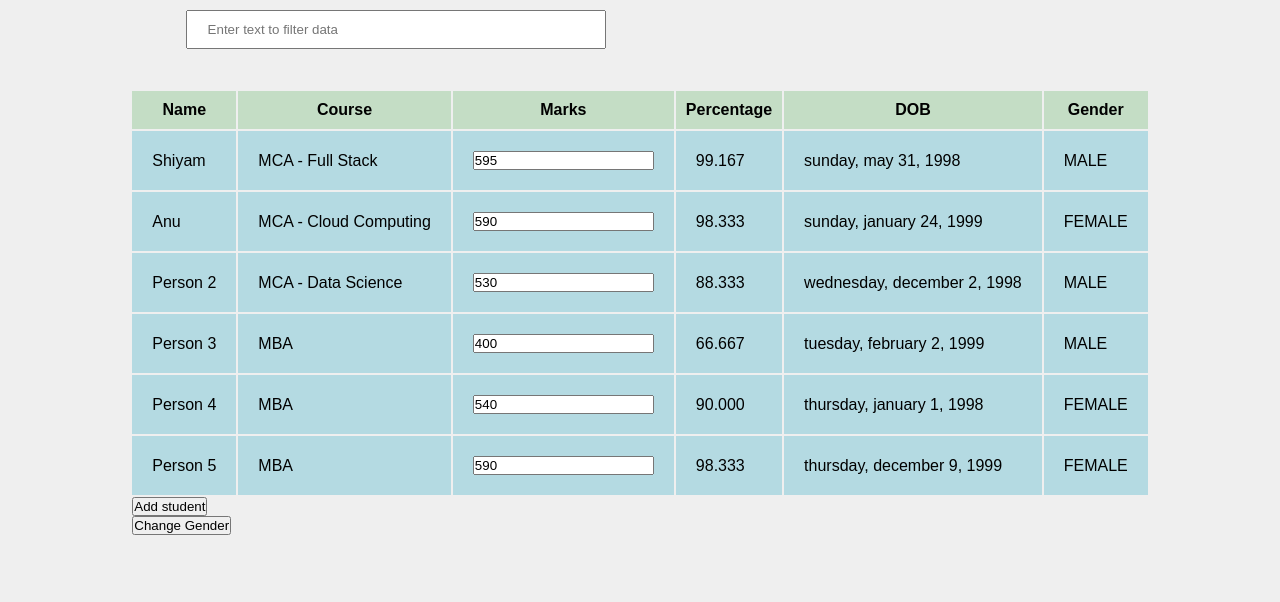
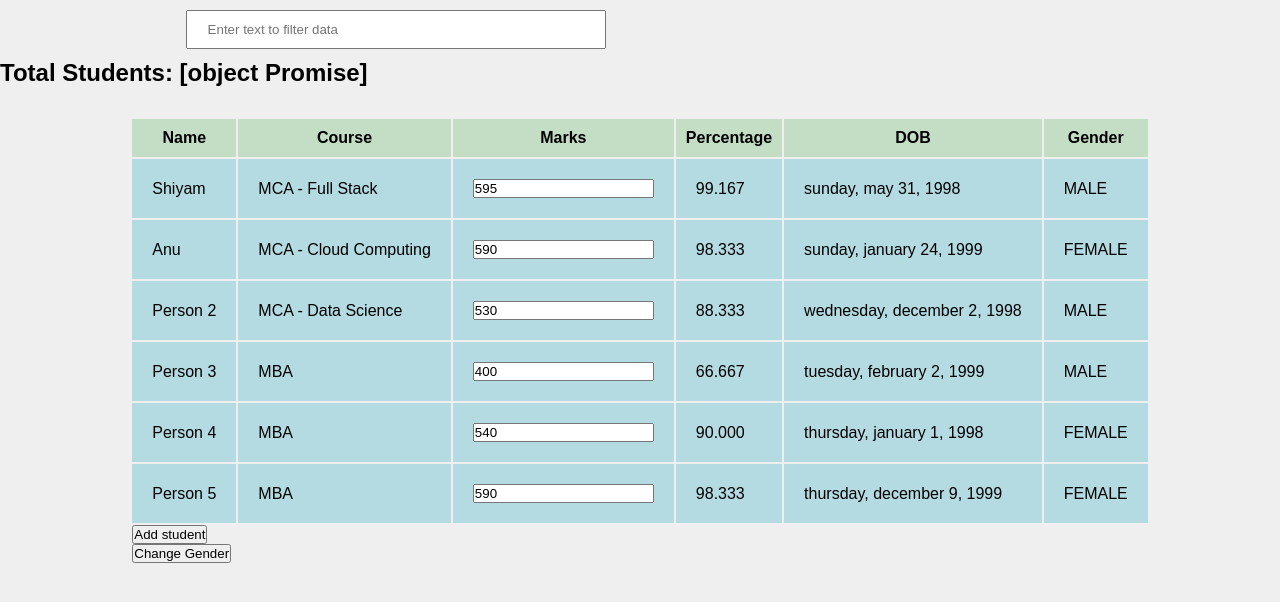
Before and after one commit to ShiyamS/Angular-13, an Angular app: page /Home in a window 1280 px wide. Shown: the top 602 px of the page. Built offline with nearby package versions, Linux system fonts and the light colour scheme.

Commit message:
Pipe async

```diff
--- a/src/app/app.component.html
+++ b/src/app/app.component.html
@@ -39,7 +39,9 @@
   <div>
     <input type="text" class="inputBox" placeholder="Enter text to filter data" [(ngModel)]="filterTextValue">
   </div>
+  <h2>Total Students: {{totalStudents}}</h2>
   <table id="student">
+
     <tr>
       <th>Name</th>
       <th>Course</th>
@@ -48,6 +50,7 @@
       <th>DOB</th>
       <th>Gender</th>
     </tr>
+
     <tr *ngFor="let student of filteredStudents">
       <td>{{student.name}}</td>
       <td>{{student.course}}</td>
--- a/src/app/app.component.ts
+++ b/src/app/app.component.ts
@@ -16,6 +16,12 @@ export class AppComponent implements OnInit {
   totalMarks!: number;
   title = 'routing';
   _filterTextValue: string = "";
+
+  totalStudents = new Promise<number>((resolve, reject) => {
+    setTimeout(() => {
+      resolve(this.filteredStudents.length)
+    }, 2000)
+  })
 
   spinnerDiv = false;
 
@@ -85,7 +91,6 @@ export class AppComponent implements OnInit {
     // this.students = studentCopy;
 
     //Impure Pipe
-
     this.students.push({
       name: 'Test 9',
       course: 'MCA - Full Stack',
@@ -96,7 +101,6 @@ export class AppComponent implements OnInit {
 
     this.filteredStudents = this.filteredStudentByGender(this._filterTextValue);
   }
-
 
   changeGender() {
     // This become an inpur change as the main student data in not refelecting the change during filtering.
```
